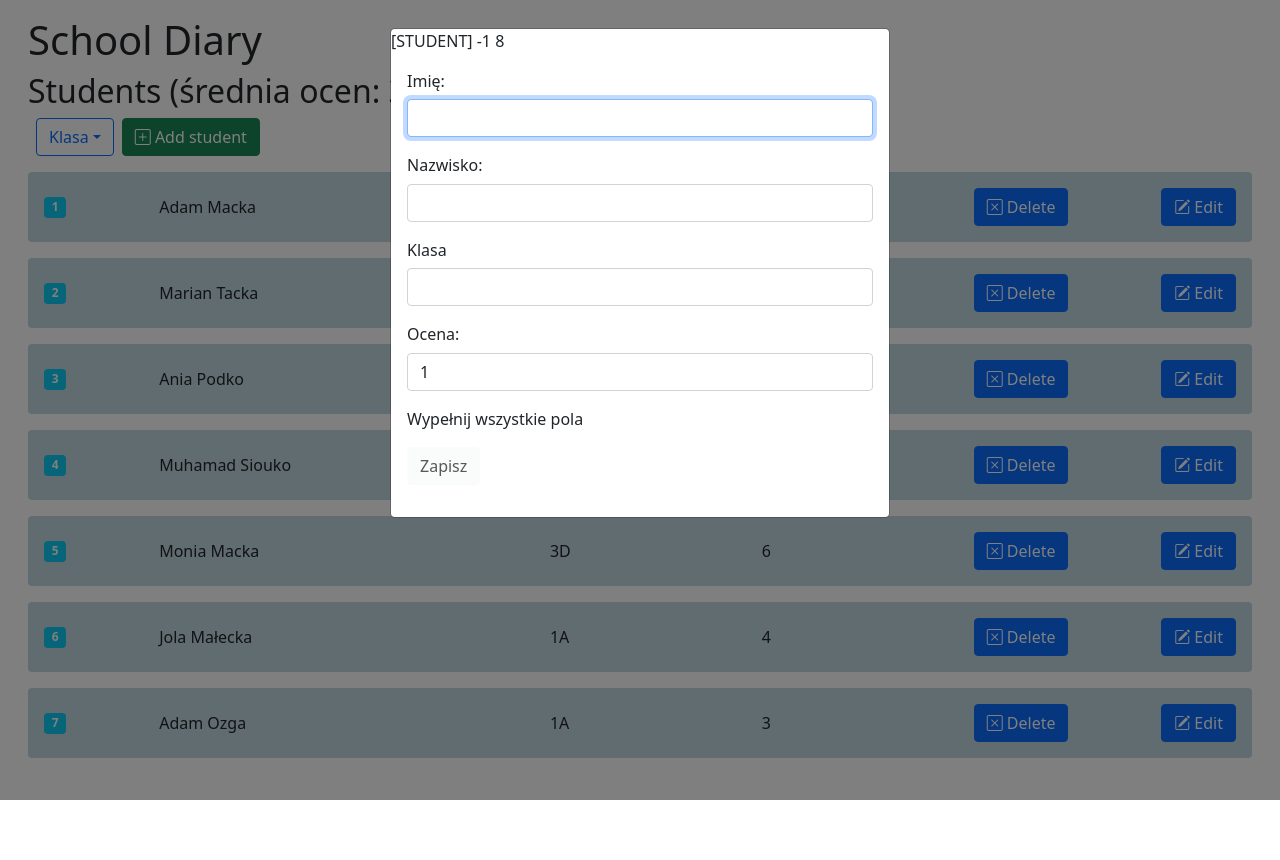
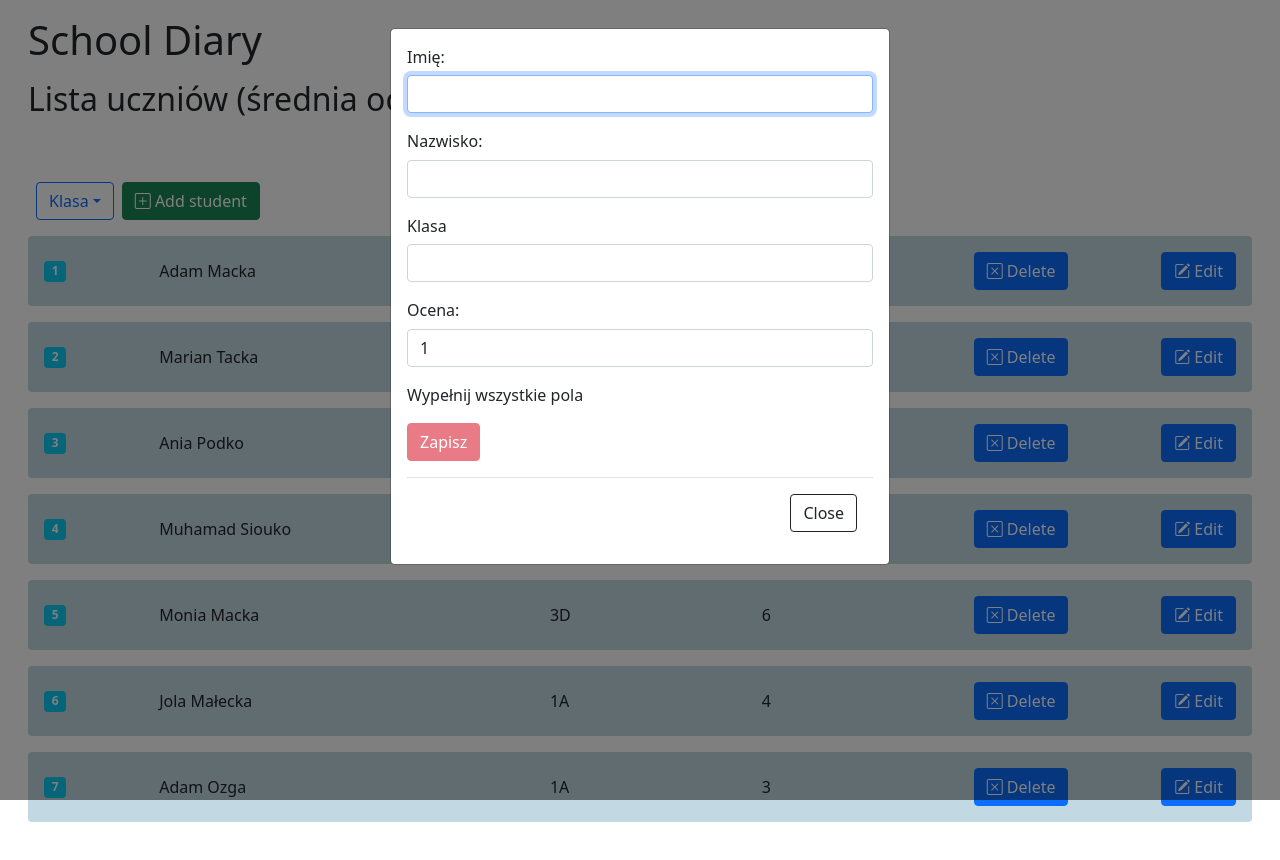
Before and after one commit to gmush/angular-ivy-xunrj4, an Angular app: page / in a window 1280 px wide. Both pictures are taken after a click on the button "Add student". Shown: the top 860 px of the page. Before the commit the page ends 806 px from the top, so only its background shows below. Built offline with nearby package versions, Linux system fonts and the light colour scheme.

Commit message:
4 files modified ERROR

```diff
--- a/src/app/student/student.component.html
+++ b/src/app/student/student.component.html
@@ -1,15 +1,4 @@
-[STUDENT] {{ id }} {{ currentId }}
-<div *ngIf="student" class="container">
-  <h2>{{student.name | uppercase}} Details</h2>
-  <div><span>id: </span>{{student.id}}</div>
-  <div>
-    <label for="student-name">Student name: </label>
-    <input id="student-name" [(ngModel)]="student.name" placeholder="Student name"/>
-  </div>
-  <button (click)="close()">go back</button>
-  <button (click)="update()">save</button>
-</div>
-<div *ngIf="!student" class="container">
+<div class="container">
   <form [formGroup]="studentForm" (ngSubmit)="onSubmit()">
     <div class="form-group">
       <label for="name">Imię: </label>
@@ -38,6 +27,9 @@
     </div>
 
     <p>Wypełnij wszystkie pola</p>
-    <button class="btn" [ngClass]="{'btn-light': !studentForm.valid, 'btn-success': studentForm.valid}" type="submit" [disabled]="!studentForm.valid">Zapisz</button>
+    <button class="btn" [ngClass]="{'btn-danger': !studentForm.valid, 'btn-success': studentForm.valid}" type="submit" [disabled]="!studentForm.valid">Zapisz</button>
   </form>
+  <div class="modal-footer">
+    <button type="button" class="btn btn-outline-dark" (click)="activeModal.close('Close click')">Close</button>
+  </div>
 </div>
--- a/src/app/student/student.component.ts
+++ b/src/app/student/student.component.ts
@@ -1,6 +1,7 @@
 import { Component, Input, OnInit } from '@angular/core';
 import { FormBuilder } from '@angular/forms';
 import { Validators } from '@angular/forms';
+import { NgbActiveModal, NgbModal } from '@ng-bootstrap/ng-bootstrap';
 
 import { Student } from '../interfaces/student';
 import { StudentService } from '../services/student.service';
@@ -25,7 +26,8 @@ export class StudentComponent implements OnInit {
 
   constructor(
     private studentService: StudentService,
-    private fb: FormBuilder
+    private fb: FormBuilder,
+    public activeModal: NgbActiveModal
   ) {}
 
   ngOnInit(): void {
@@ -54,8 +56,9 @@ export class StudentComponent implements OnInit {
   }
 
   onSubmit() {
-    // TODO: Use EventEmitter with form value
+    this.studentForm.value.id = -1;
     console.warn(this.studentForm.value);
+    this.studentService.addStudent(this.studentForm.value);
   }
 
   close() {}
--- a/src/app/students/students.component.html
+++ b/src/app/students/students.component.html
@@ -1,4 +1,4 @@
-<h2>Students (średnia ocen: {{averageGrade | number : '0.1-2'}})</h2>
+<h2>Lista uczniów (średnia ocen: {{averageGrade | number : '0.1-2'}})</h2>
 
 <div ngbDropdown class="d-inline-block">
   <button class="btn btn-outline-primary mx-2" id="dropdownBasic1" ngbDropdownToggle>Klasa</button>
--- a/src/app/students/students.component.scss
+++ b/src/app/students/students.component.scss
@@ -1,5 +1,7 @@
 @import '../variables';
-
+h2 {
+  margin: 0.5em 0 2em;
+}
 .students {
   margin: 1em 0 2em 0;
   list-style-type: none;
```
